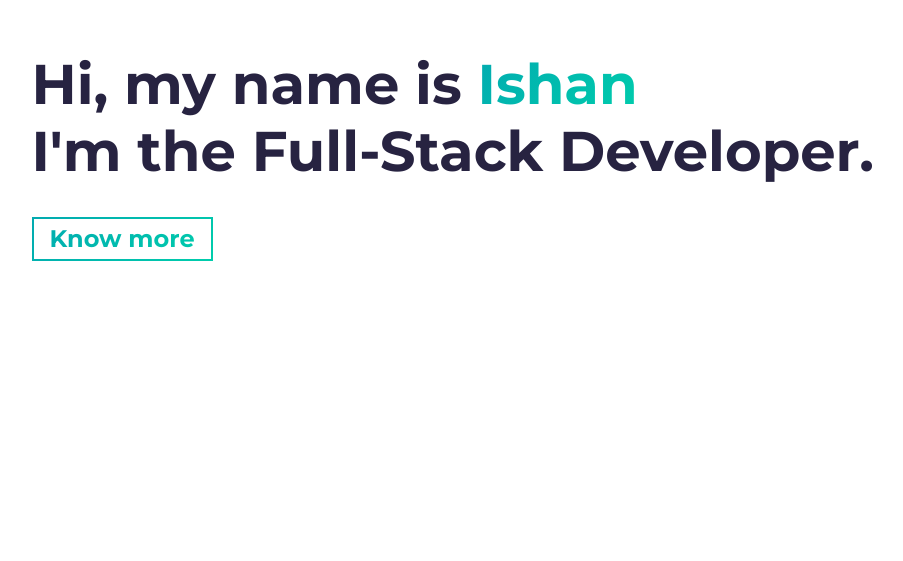
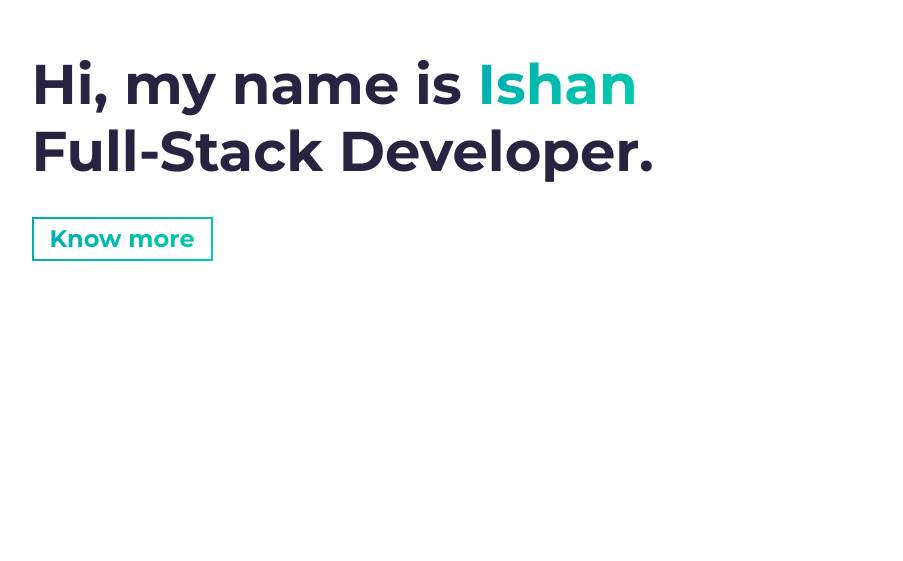
Before and after one commit to Ishan-Garg17/new-portfolio, a website built with Parcel: page src/index.html in a window 1280 px wide. Shown: the part 239-800 px from the top of the page, without its empty margins (46-949 px from the left). Built offline with nearby package versions, Linux system fonts and the light colour scheme.

Commit message:
Update index.html

```diff
--- a/src/index.html
+++ b/src/index.html
@@ -33,7 +33,7 @@
         <h1 class="hero-title load-hidden">
           Hi, my name is <span class="text-color-main">Ishan</span>
           <br />
-          I'm the Full-Stack Developer.
+          Full-Stack Developer.
         </h1>
         <p class="hero-cta load-hidden">
           <a rel="noreferrer" class="cta-btn cta-btn--hero" href="#about"
```
